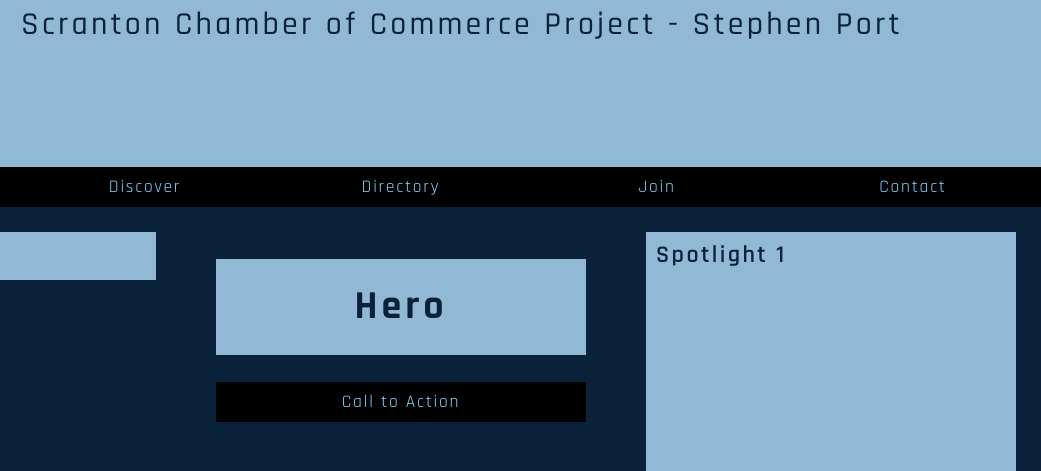
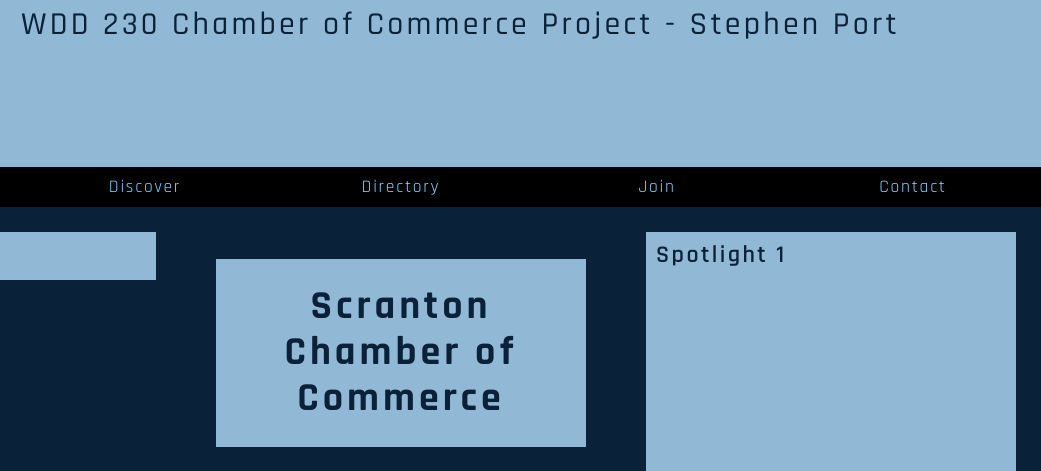
Before and after one commit to Sport97/wdd230, a plain HTML site: page chamber/index.html in a window 1280 px wide. Shown: the part 43-514 px from the top of the page, 239-1280 px from the left. Drawn offline with Linux system fonts and the light colour scheme.

Commit message:
adjusted chamber index

```diff
--- a/chamber/index.html
+++ b/chamber/index.html
@@ -9,8 +9,8 @@
     <meta property="og:title" content="Stephen Port - WDD 230 - Web Frontend Development">
     <meta property="og:type" content="website">
     <meta property="og:image" content="https://i.ytimg.com/vi/R9Z9Y-kq-Rg/maxresdefault.jpg">
-    <meta property="og:url" content="https://sport97.github.io/wdd230/">
-    <title>Chamber Home Page - WDD 230 - Web Frontend Development - Stephen Port</title>
+    <meta property="og:url" content="https://sport97.github.io/wdd230/chamber">
+    <title>Chamber of Commerce Project - WDD 230 - Web Frontend Development - Stephen Port</title>
     <link rel="icon" href="images/favicon.ico" type="image/x-icon">
     <link rel="preconnect" href="https://fonts.googleapis.com">
     <link rel="preconnect" href="https://fonts.gstatic.com" crossorigin>
@@ -23,7 +23,7 @@
     <div id="content">
         <header>
             <img id="top-logo" src="images/ccp-logo.webp" alt="top-logo">
-            <p><span>Scranton Chamber of Commerce Project - Stephen Port</span></p>
+            <p><span>WDD 230 Chamber of Commerce Project - Stephen Port</span></p>
             <img id="dark-svg" src="images/dark.svg" alt="dark-svg">
             <img id="light-svg" src="images/light.svg" alt="light-svg">
         </header>
@@ -39,7 +39,7 @@
         </nav>
         <main>
             <section class="hero">
-                <h1>Hero</h1>
+                <h1>Scranton Chamber of Commerce</h1>
                 <button id="join">Call to Action</button>
                 <img id="hero-image" src="images/placeholder.svg" alt="placeholder-svg">
             </section>
```
